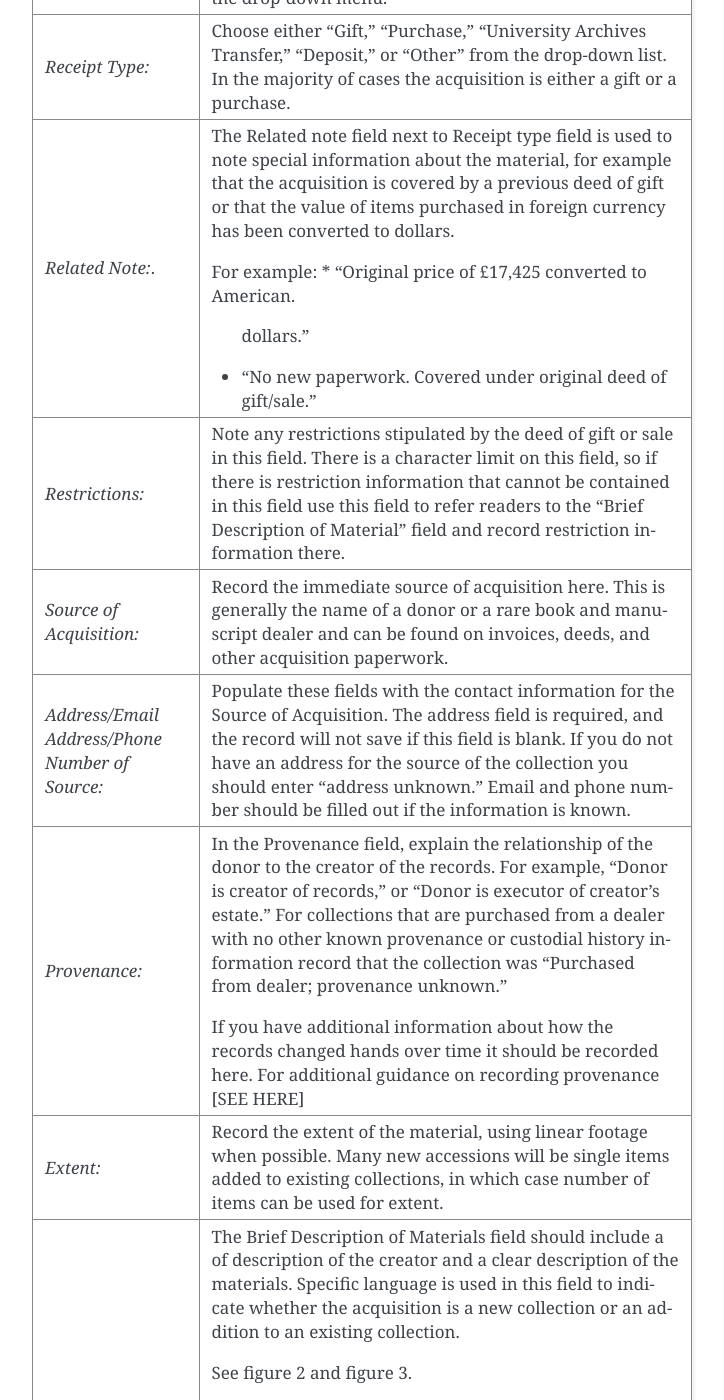
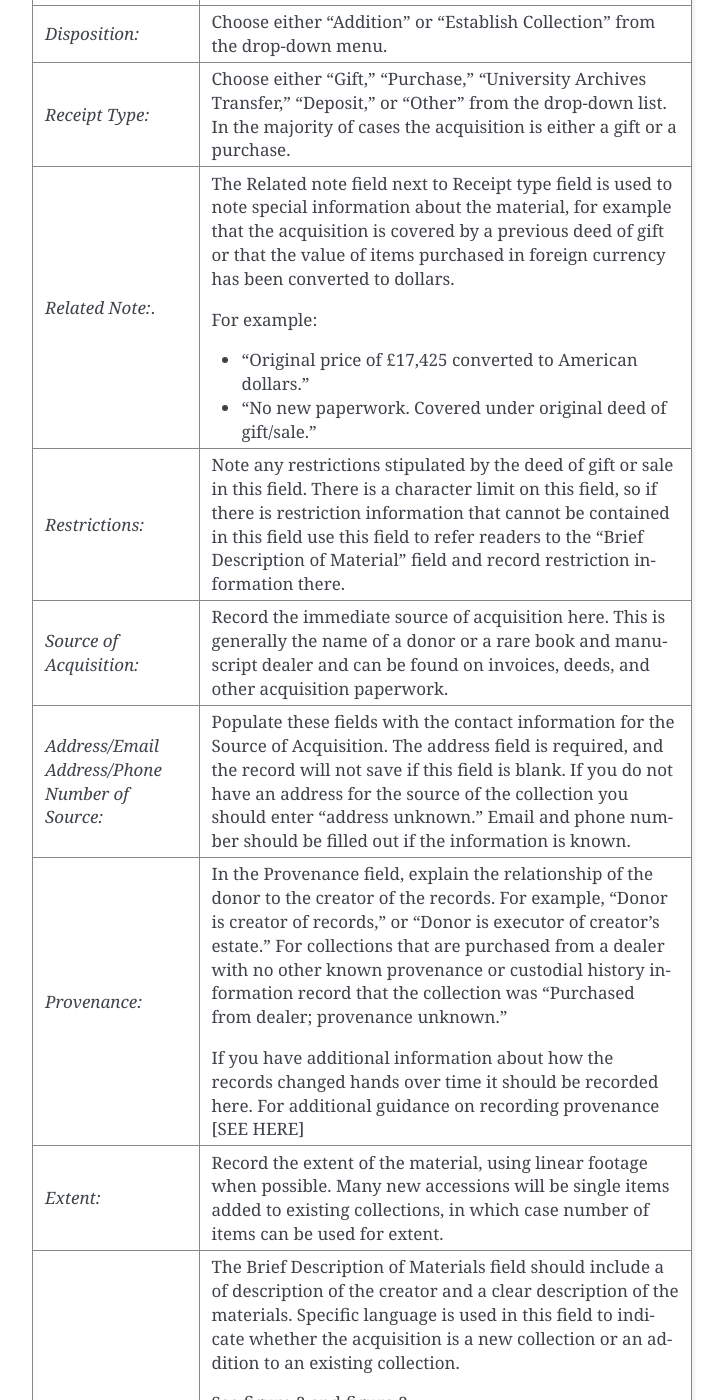
Before and after one commit to dorawaugh/Rose-CS-Processing-Manual, a Sphinx documentation site: the page built from docs/Accessioning-and-precustodial-work.rst, in a window 1280 px wide and 1400 px high, scrolled down 9485 px. Shown: the whole window, without its empty margins (388-1112 px from the left). Built offline with Sphinx 7.4.7, drawn with Linux system fonts in a browser that asks for light colours; some of the changed lines change nothing that is shown; some of the changed text lies outside the part shown.

Commit message:
Corrects table formatting

```diff
--- a/docs/Accessioning-and-precustodial-work.rst
+++ b/docs/Accessioning-and-precustodial-work.rst
@@ -362,6 +362,8 @@
 
 .. image:: figure1.png
 
+*How to complete the accession record:*
+
 +---------------------+--------------------------------------------------------------+
 |*Accession Number:*  |	All collection material acquired by the Rose Library is      |
 |                     | assigned a unique accession number, consisting of the year,  |
@@ -423,7 +425,8 @@
 |                     | converted to dollars.                                        |
 |                     |                                                              |
 |                     | For example:                                                 |
-|                     | *   "Original price of £17,425 converted to American.        |
+|                     |                                                              |
+|                     | *   "Original price of £17,425 converted to American         |
 |                     |     dollars."                                                |
 |                     | *   "No new paperwork. Covered under original deed of        |
 |                     |     gift/sale."                                              |
@@ -470,7 +473,8 @@
 |                     | indicate whether the acquisition is a new collection or an   |
 |                     | addition to an existing collection.                          |
 |                     |                                                              |
-|                     | See :ref:`figure 2<figure-2>` and :ref:`figure 3<figure-3>`. |
+|                     | See :ref:`figure 2<figure-2.png>` and                        |
+|                     | :ref:`figure 3<figure-3.png>`                                |
 |                     |                                                              |
 |                     | In some cases an addition to a collection will come from a   |
 |                     | different source or have a different provenance than the     |
```
